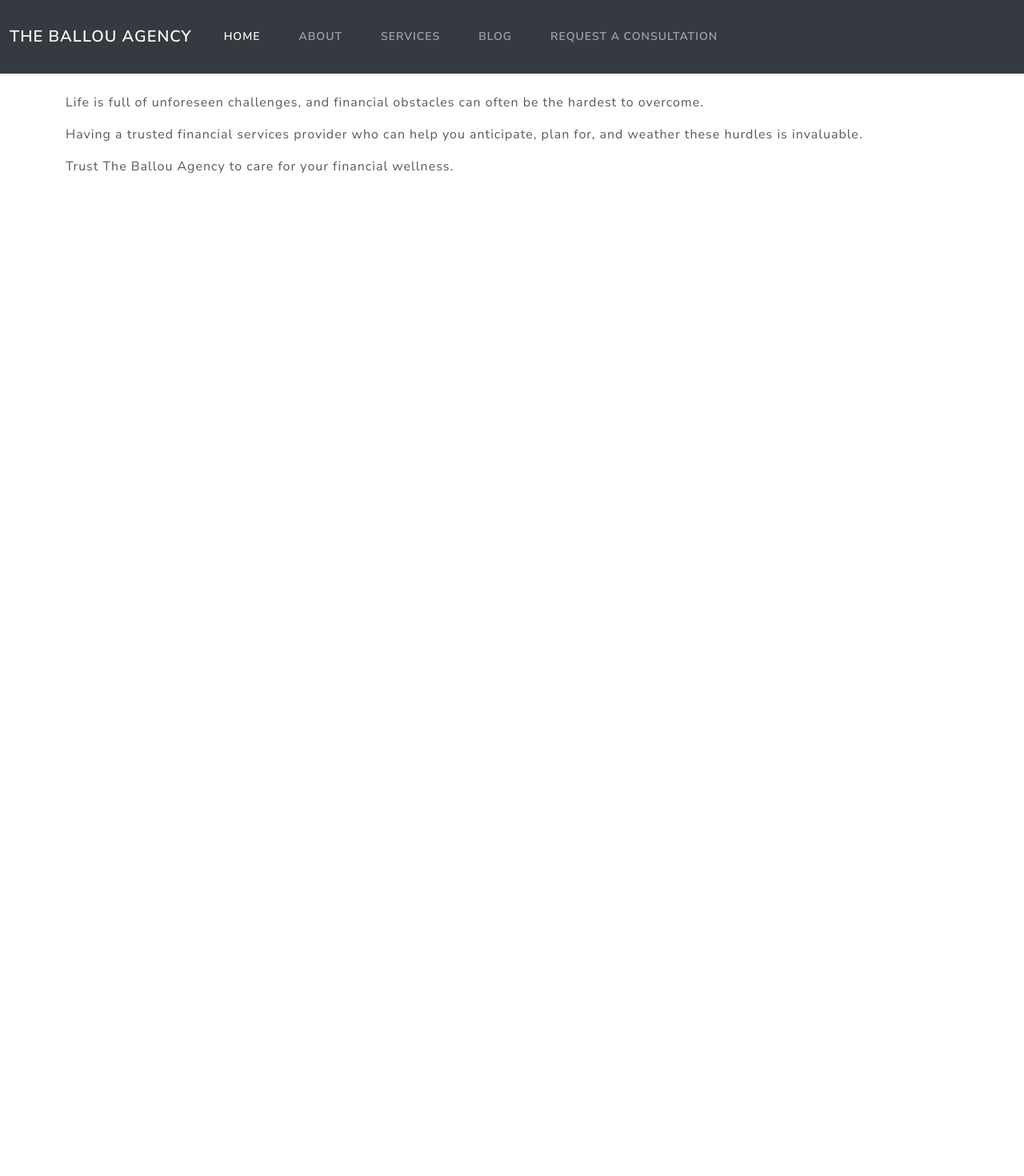
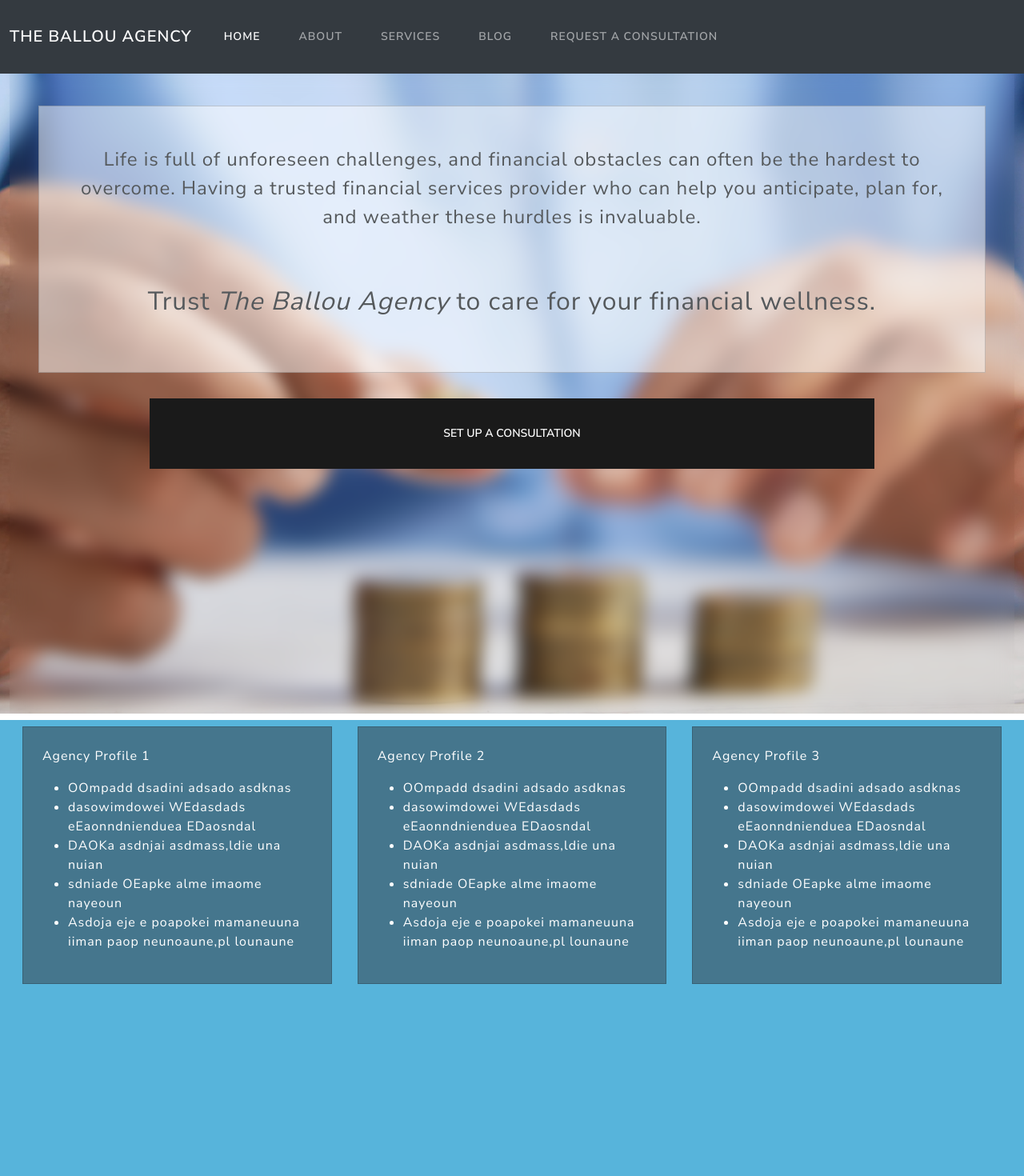
Before and after one commit to mgballou/the_ballou_agency, a React (Vite) app: page / in a window 1280 px wide. Shown: the top 1470 px of the page at 80% size. Before the commit the page ends 800 px from the top, so only its background shows below. Built offline with nearby package versions, Linux system fonts and the light colour scheme.

Commit message:
homepage call to action

```diff
--- a/src/App.jsx
+++ b/src/App.jsx
@@ -11,10 +11,10 @@ function App() {
   return (
     <>
       <Header/>
-      <div className="container my-2">
+
       <Main/>
 
-      </div>
+
     </>
   )
 }
--- a/src/components/Header.jsx
+++ b/src/components/Header.jsx
@@ -21,7 +21,7 @@ function Header(props) {
 
 
     return (
-        <nav className="navbar navbar-expand-lg bg-dark mb-4" data-bs-theme="dark" onClick={checkActive}>
+        <nav className="navbar navbar-expand-lg bg-dark" data-bs-theme="dark" onClick={checkActive}>
             <div className="container-fluid">
                 <Link className="navbar-brand" to="/" id="brand">The Ballou Agency</Link>
                 <button className="navbar-toggler" type="button" data-bs-toggle="collapse" data-bs-target="#navbar" aria-controls="navbar" aria-expanded="false" aria-label="Toggle navigation">
--- a/src/pages/About.jsx
+++ b/src/pages/About.jsx
@@ -8,6 +8,7 @@ function About() {
             animate={{ opacity: 1 }}
             transition={{ duration: 1.5 }}
             exit={{ opacity: 0, transition: { duration: 0.5 } }}
+            className="container mt-5 mb-2"
 
         >
             <div className='card border-dark border-5 mb-5'>
--- a/src/pages/Home.jsx
+++ b/src/pages/Home.jsx
@@ -1,22 +1,106 @@
 import { motion } from "framer-motion"
 
 
-function Home(){
+function Home() {
 
     return (
         <motion.div
-        initial={{opacity: 0}}
-        animate={{opacity: 1}}
-        transition={{duration: 1.5}}
-        exit={{opacity: 0, transition: {duration: 0.5}}}
+            initial={{ opacity: 0 }}
+            animate={{ opacity: 1 }}
+            transition={{ duration: 1.5 }}
+            exit={{ opacity: 0, transition: { duration: 0.5 } }}
+
+            className="mb-2"
+
 
         >
+            <section className="container-fluid min-vh-100 overflow-auto" style={{ background: "url('/assets/stacking-coins.jpeg')", aspectRatio: '16/9', backgroundSize: 'cover', backgroundPosition: 'bottom center', backgroundRepeat: "no-repeat", backgroundAttachment: 'fixed' }}>
 
-            <p>Life is full of unforeseen challenges, and financial obstacles can often be the hardest to overcome.</p>
 
-            <p>Having a trusted financial services provider who can help you anticipate, plan for, and weather these hurdles is invaluable.</p>
+                <div className="h-100 p-4" style={{ backdropFilter: "blur(10px)" }}>
+                    <div className="mx-0 row my-2 justify-content-center">
 
-            <p>Trust The Ballou Agency to care for your financial wellness.</p>
+                        <div className="col-9 w-100 my-2">
+                            <div className="card card-body bg-white bg-opacity-50 p-4 text-center">
+                                <p className="px-2 py-4 fs-3">Life is full of unforeseen challenges, and financial obstacles can often be the hardest to overcome. Having a trusted financial services provider who can help you anticipate, plan for, and weather these hurdles is invaluable.</p>
+
+                                <p className="px-2 py-4 fs-1"> Trust <span className="fst-italic">The Ballou Agency</span> to care for your financial wellness.</p>
+
+
+                            </div>
+
+                        </div>
+
+
+
+                        <button className="col-9 btn btn-lg btn-primary mx-auto my-4">Set up a consultation</button>
+
+
+
+
+                    </div>
+
+
+
+                </div>
+
+
+            </section>
+
+            <section className="container-fluid min-vh-100 bg-info bg-opacity-75">
+                <div className="mx-0 my-2 row justify-content-center">
+                    <div className="col-9 col-lg-4">
+                        <div className="card card-body text-white bg-dark bg-opacity-50 p-4 my-2 mx-1">
+                            <p>Agency Profile 1</p>
+                            <ul>
+                                <li>OOmpadd dsadini adsado asdknas</li>
+                                <li>dasowimdowei WEdasdads eEaonndnienduea EDaosndal</li>
+                                <li>DAOKa asdnjai asdmass,ldie una nuian </li>
+                                <li>sdniade OEapke alme imaome nayeoun </li>
+                                <li>Asdoja eje e poapokei mamaneuuna iiman paop neunoaune,pl lounaune</li>
+                            </ul>
+                        </div>
+                    </div>
+
+                    <div className="col-9 col-lg-4">
+                        <div className="card card-body text-white bg-dark bg-opacity-50 p-4 my-2 mx-1">
+                            <p>Agency Profile 2</p>
+                            <ul>
+                                <li>OOmpadd dsadini adsado asdknas</li>
+                                <li>dasowimdowei WEdasdads eEaonndnienduea EDaosndal</li>
+                                <li>DAOKa asdnjai asdmass,ldie una nuian </li>
+                                <li>sdniade OEapke alme imaome nayeoun </li>
+                                <li>Asdoja eje e poapokei mamaneuuna iiman paop neunoaune,pl lounaune</li>
+                            </ul>
+                        </div>
+                    </div>
+
+                    <div className="col-9 col-lg-4">
+                        <div className="card card-body text-white bg-dark bg-opacity-50 p-4 my-2 mx-1">
+                            <p>Agency Profile 3</p>
+                            <ul>
+                                <li>OOmpadd dsadini adsado asdknas</li>
+                                <li>dasowimdowei WEdasdads eEaonndnienduea EDaosndal</li>
+                                <li>DAOKa asdnjai asdmass,ldie una nuian </li>
+                                <li>sdniade OEapke alme imaome nayeoun </li>
+                                <li>Asdoja eje e poapokei mamaneuuna iiman paop neunoaune,pl lounaune</li>
+                            </ul>
+                        </div>
+                    </div>
+
+
+
+
+
+
+
+                </div>
+
+            </section>
+
+
+
+
 
         </motion.div>
     )
--- a/src/pages/Services.jsx
+++ b/src/pages/Services.jsx
@@ -8,6 +8,7 @@ function Services(props) {
             animate={{ opacity: 1 }}
             transition={{ duration: 1.5 }}
             exit={{ opacity: 0, transition: { duration: 0.5 } }}
+            className="container  mt-5 mb-2"
 
         >
             <div className='card border-dark border-5 mb-5'>
```
Also changed, not shown: public/assets/stacking-coins.jpeg (added).
